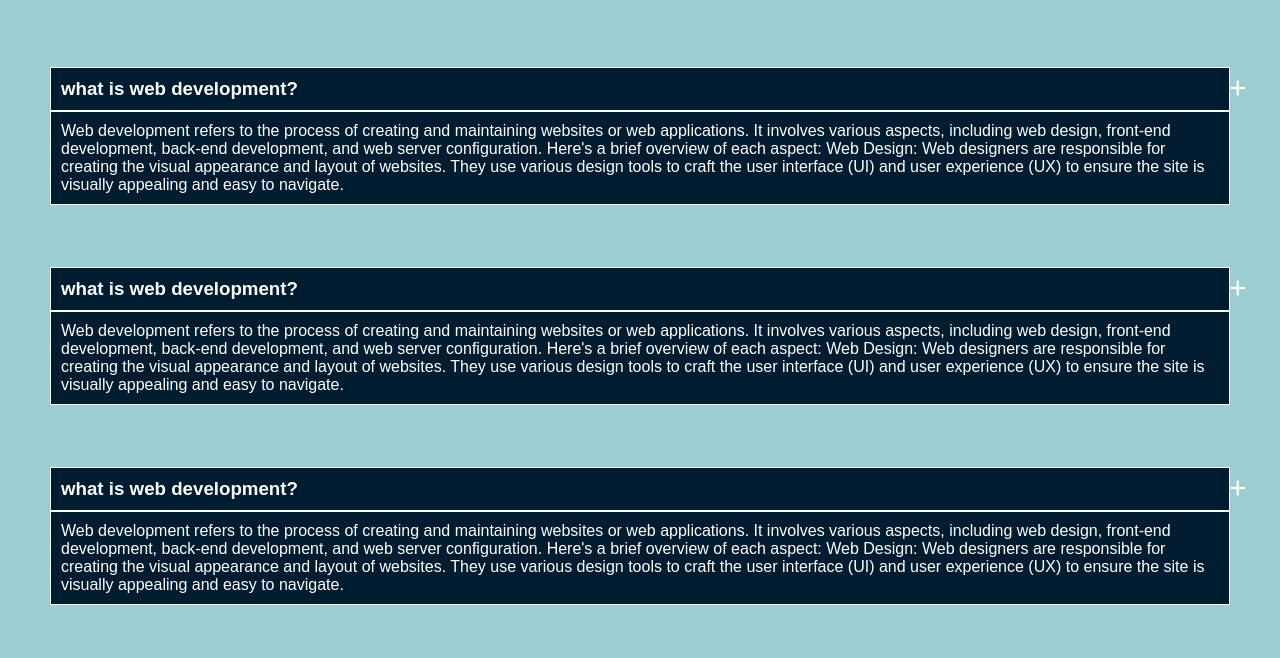
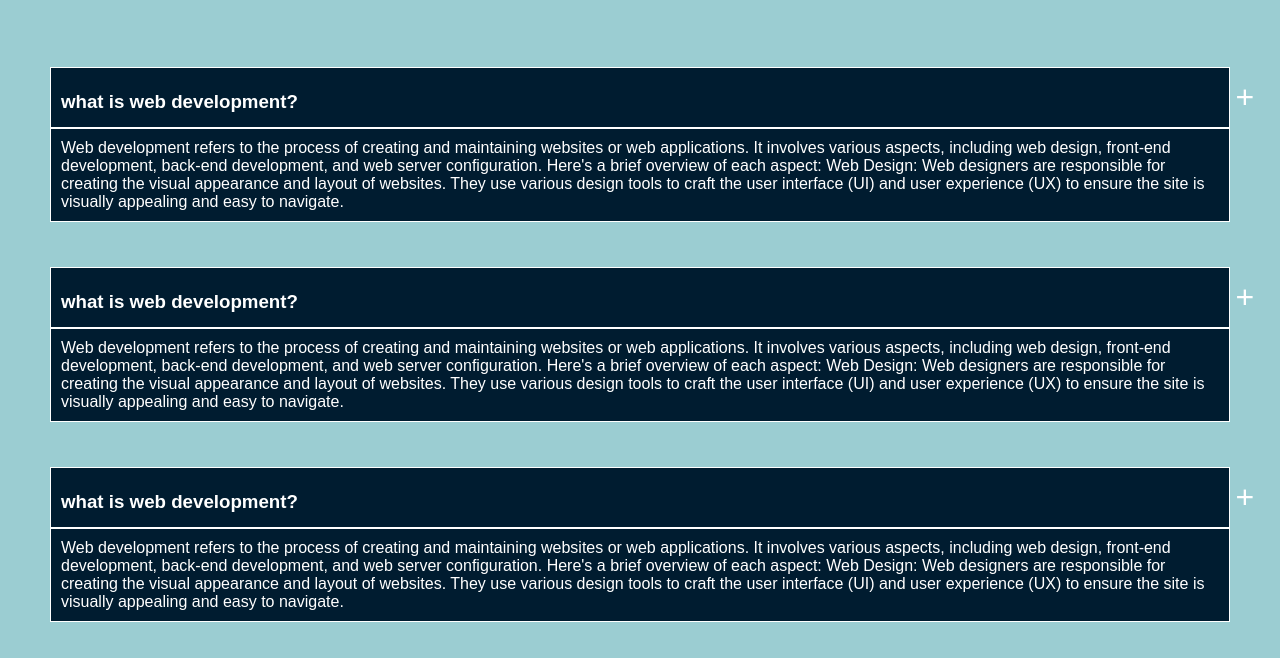
Before and after one commit to pratham180702/accordian, a plain HTML site: page index.html in a window 1280 px wide. Shown: the part 184-842 px from the top of the page. Drawn offline with Linux system fonts and the light colour scheme.

Commit message:
second commit

```diff
--- a/index.html
+++ b/index.html
@@ -19,7 +19,7 @@
       <div class="content-items">
         <h3 class="que">
           what is web development?
-          <i class="fa-solid fa-plus plus"></i>
+          <button class="btn">+</button>
         </h3>
         <p class="ans">
           Web development refers to the process of creating and maintaining
@@ -35,7 +35,7 @@
       <div class="content-items">
         <h3 class="que">
           what is web development?
-          <i class="fa-solid fa-plus plus"></i>
+          <button class="btn">+</button>
         </h3>
         <p class="ans">
           Web development refers to the process of creating and maintaining
@@ -51,7 +51,7 @@
       <div class="content-items">
         <h3 class="que">
           what is web development?
-          <i class="fa-solid fa-plus plus"></i>
+          <button class="btn">+</button>
         </h3>
         <p class="ans">
           Web development refers to the process of creating and maintaining
@@ -65,5 +65,6 @@
         </p>
       </div>
     </div>
+    <script src="index.js"></script>
   </body>
 </html>
--- a/index.js
+++ b/index.js
@@ -0,0 +1,11 @@
+document.querySelector(".btn").addEventListener("click", function () {
+  var btnContent = this.innerHTML;
+
+  setTimeout(() => {
+    if (btnContent === "+") {
+      this.innerHTML = "-";
+    } else if (btnContent === "-") {
+      this.innerHTML = "+";
+    }
+  }, 1000);
+});
--- a/styles.css
+++ b/styles.css
@@ -40,9 +40,15 @@
   border: 1px solid white;
 }
 
-.plus {
+.btn {
+  font-size: 2rem;
+  cursor: pointer;
   position: relative;
   left: 80%;
+  background-color: transparent;
+  color: white;
+  border: 0;
+  transition: all 1s;
 }
 
 .ans {
```
